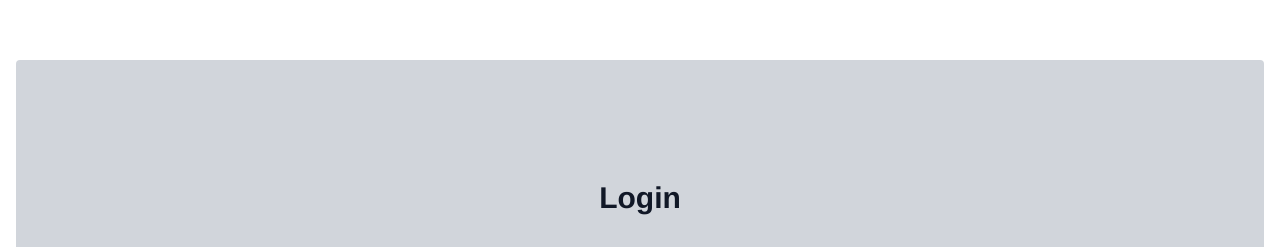
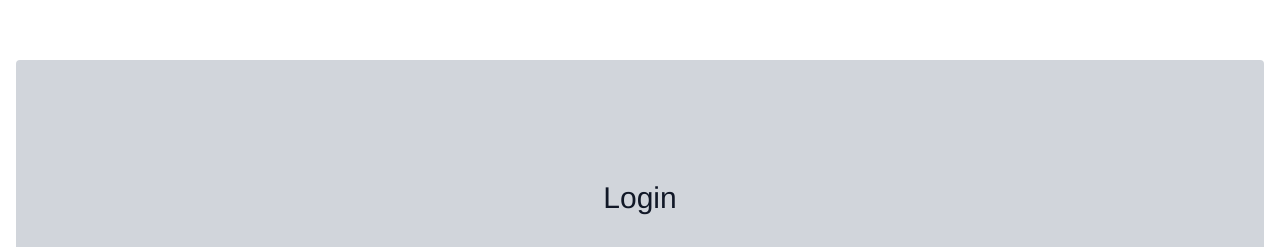
Before and after one commit to isaacwrk/loginformvuets, a Vue app: page / in a window 1280 px wide. Both pictures are taken after a click on the button "Sair". Shown: the top 247 px of the page. Built offline with nearby package versions, Linux system fonts and the light colour scheme.

Commit message:
commiting some details

```diff
--- a/public/login.json
+++ b/public/login.json
@@ -1,7 +1,7 @@
 [
     {
        "name":"Isaac",
-       "username":"isaac",
+       "username":"admin",
        "password":"123"
        }
 ]
--- a/src/components/Login.vue
+++ b/src/components/Login.vue
@@ -2,7 +2,7 @@
 <div class="min-h-full flex items-center justify-center py-12 px-4 sm:px-6 lg:px-8">
   <div class="max-w-md w-full space-y-8">
     <div>
-      <h2 class="mt-6 text-center text-3xl font-extrabold text-gray-900">
+      <h2 class="mt-6 text-center text-3xl text-gray-900">
         Login
       </h2>
     </div>
```
